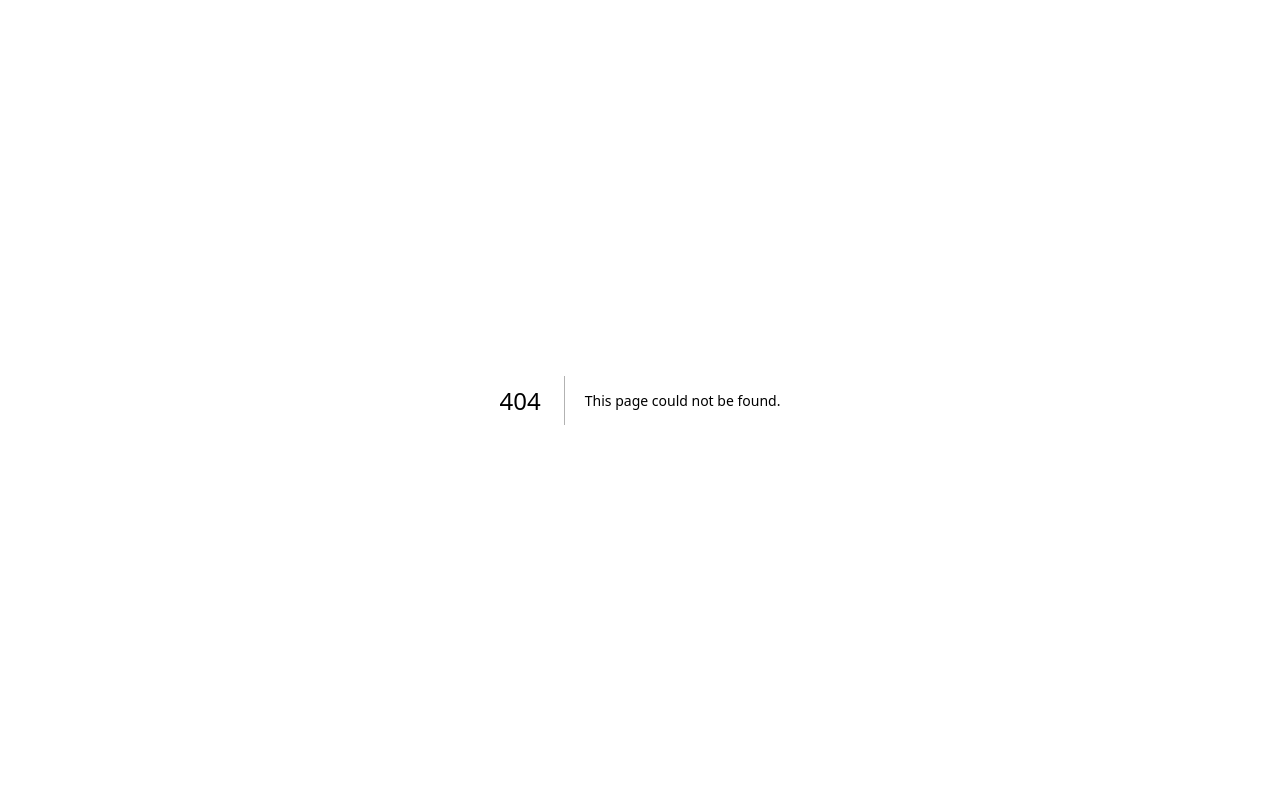
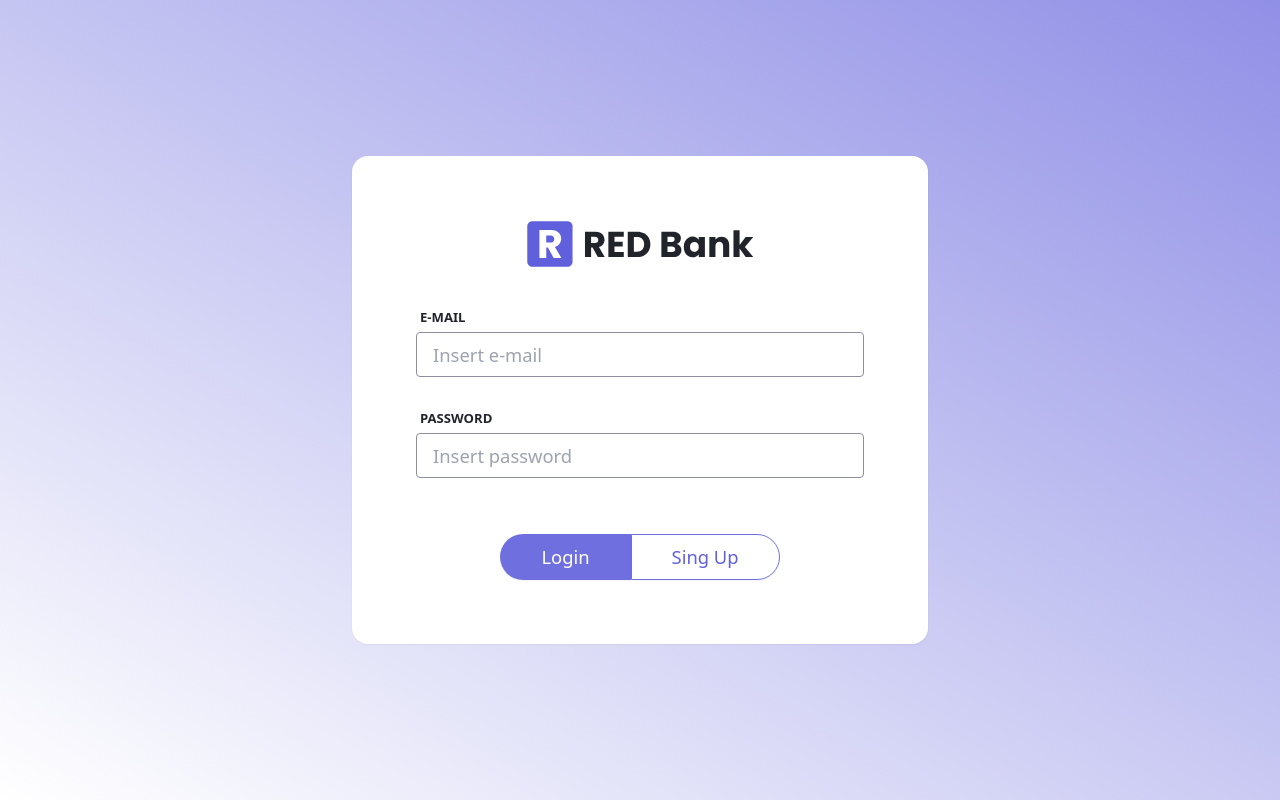
Before and after one commit to ratnov2/broker, a Next.js app: page /auth in a window 1280 px wide. Before the commit this address had no page. Built offline with nearby package versions, Linux system fonts and the light colour scheme; no server answers.

Commit message:
feat(AuthPage UI)

```diff
--- /dev/null
+++ b/app/components/screens/auth/Auth.module.scss
@@ -0,0 +1,7 @@
+.wrapper {
+	background: linear-gradient(
+		210deg,
+		#6160dc -42.86%,
+		rgba(97, 96, 220, 0) 100%
+	);
+}
--- /dev/null
+++ b/app/components/screens/auth/Auth.tsx
@@ -0,0 +1,94 @@
+import cn from 'clsx'
+import { FC, useState } from 'react'
+import { SubmitHandler, useForm } from 'react-hook-form'
+
+import Meta from '@/layout/meta/Meta'
+import Logo from '@/layout/sidebar/Logo'
+
+import AuthButton from '@/ui/auth-elements/AuthButton'
+
+import styles from './Auth.module.scss'
+import AuthFields from '@/screens/auth/AuthFields'
+import { IAuthInput } from '@/screens/auth/auth.interface'
+
+/* isLoading: true / false
+ * Is a temporary variable needed here only for simulate disabled button (UI)
+ * it's must to be replaced with dynamic logic in future
+ */
+const isLoading = false
+
+const Auth: FC = () => {
+	const [type, setType] = useState<'login' | 'register'>('login')
+
+	const {
+		register: registerInput,
+		handleSubmit,
+		formState,
+		reset
+	} = useForm<IAuthInput>({
+		mode: 'onChange'
+	})
+
+	const login = (data: any) => {
+		console.log('login', data)
+	}
+	const register = (data: any) => {
+		console.log('register', data)
+	}
+
+	const onSubmit: SubmitHandler<IAuthInput> = data => {
+		if (type === 'login') login(data)
+		if (type === 'register') register(data)
+
+		reset()
+	}
+
+	return (
+		<Meta title='Auth'>
+			<section
+				className={cn(
+					styles.wrapper,
+					'bg-light-gray min-h-screen flex flex-col items-center justify-center'
+				)}
+			>
+				<div className='bg-white text-black shadow-sm rounded-2xl p-16 w-full max-w-xl flex flex-col items-center'>
+					<div className='mb-10 pointer-events-none'>
+						<Logo />
+					</div>
+					<form
+						onSubmit={handleSubmit(onSubmit)}
+						className='flex flex-col w-full'
+					>
+						{/* fields */}
+						<AuthFields
+							formState={formState}
+							register={registerInput}
+							isPasswordRequired={true}
+						/>
+						{/* buttons */}
+						<div className='self-center mt-6 gap-y-6'>
+							<AuthButton
+								type='submit'
+								onClick={() => setType('login')}
+								disabled={isLoading}
+								baseStyle='primary'
+							>
+								Login
+							</AuthButton>
+							<AuthButton
+								type='submit'
+								onClick={() => setType('register')}
+								disabled={isLoading}
+								baseStyle='secondary'
+							>
+								Sing Up
+							</AuthButton>
+						</div>
+					</form>
+				</div>
+			</section>
+		</Meta>
+	)
+}
+
+export default Auth
--- /dev/null
+++ b/app/components/screens/auth/AuthFields.tsx
@@ -0,0 +1,56 @@
+import { FC } from 'react'
+import { FormState, UseFormRegister } from 'react-hook-form'
+
+import AuthField from '@/ui/auth-elements/AuthField'
+
+import { validEmail } from '@/utils/regex'
+
+type TypeAuthFieldsProps = {
+	register: UseFormRegister<any>
+	formState: FormState<any>
+	isPasswordRequired?: boolean
+}
+
+const AuthFields: FC<TypeAuthFieldsProps> = ({
+	register,
+	formState: { errors },
+	isPasswordRequired = false
+}) => {
+	return (
+		<>
+			<AuthField
+				{...register(
+					'email',
+					isPasswordRequired
+						? {
+								required: 'Email is required',
+								pattern: {
+									value: validEmail,
+									message:
+										'Please enter a valid email address'
+								}
+						  }
+						: {}
+				)}
+				label='e-mail'
+				placeholder='Insert e-mail'
+				error={errors.email}
+			/>
+			<AuthField
+				{...register('password', {
+					required: 'Password is required',
+					minLength: {
+						value: 6,
+						message: 'Must be at least 6 characters'
+					}
+				})}
+				label='password'
+				placeholder='Insert password'
+				type='password'
+				error={errors.password}
+			/>
+		</>
+	)
+}
+
+export default AuthFields
--- /dev/null
+++ b/app/components/screens/auth/auth.interface.ts
@@ -0,0 +1,4 @@
+export interface IAuthInput {
+	email: string
+	password: string
+}
--- /dev/null
+++ b/app/components/ui/auth-elements/AuthButton.tsx
@@ -0,0 +1,35 @@
+import cn from 'clsx'
+import { FC } from 'react'
+
+import { IAuthButton } from '@/ui/auth-elements/auth-elements.interface'
+
+const AuthButton: FC<IAuthButton> = ({
+	children,
+	className,
+	baseStyle = 'primary',
+	...rest
+}) => {
+	return (
+		<button
+			className={cn(
+				'border rounded-full py-2 px-10 shadow-sm transition-all',
+				'hover:bg-opacity-100',
+				'disabled:opacity-60 disabled:pointer-events-none',
+				{
+					'rounded-r-none border-transparent bg-purple bg-opacity-90 text-white':
+						baseStyle === 'primary'
+				},
+				{
+					'rounded-l-none border-purple/90 text-purple hover:text-white hover:bg-purple':
+						baseStyle === 'secondary'
+				},
+				className
+			)}
+			{...rest}
+		>
+			{children}
+		</button>
+	)
+}
+
+export default AuthButton
--- /dev/null
+++ b/app/components/ui/auth-elements/AuthField.tsx
@@ -0,0 +1,36 @@
+import cn from 'clsx'
+import { forwardRef } from 'react'
+
+import { IAuthField } from '@/ui/auth-elements/auth-elements.interface'
+
+const AuthField = forwardRef<HTMLInputElement, IAuthField>(
+	({ label, error, type = 'text', style, className, ...rest }, ref) => {
+		return (
+			<div className='pb-8 relative' style={style}>
+				<label className='flex flex-col gap-y-1'>
+					<span className='uppercase font-bold text-xs ml-1'>
+						{label}
+					</span>
+					<input
+						ref={ref}
+						type={type}
+						{...rest}
+						className={cn(
+							'outline-none py-2 px-4 border border-gray rounded',
+							className
+						)}
+					/>
+				</label>
+				{error && (
+					<div className='text-red absolute bottom-1 left-1 right-1 text-right text-xs'>
+						{error.message?.toString()}
+					</div>
+				)}
+			</div>
+		)
+	}
+)
+
+AuthField.displayName = 'Field'
+
+export default AuthField
--- /dev/null
+++ b/app/components/ui/auth-elements/auth-elements.interface.ts
@@ -0,0 +1,16 @@
+import { ButtonHTMLAttributes, InputHTMLAttributes } from 'react'
+import { FieldError, FieldErrorsImpl, Merge } from 'react-hook-form'
+
+export interface IAuthButton extends ButtonHTMLAttributes<HTMLButtonElement> {
+	baseStyle: 'primary' | 'secondary'
+}
+
+export interface IAuthFieldProps {
+	label: string
+	error?: FieldError | Merge<FieldError, FieldErrorsImpl<any>>
+}
+
+type TypeInputPropsField = InputHTMLAttributes<HTMLInputElement> &
+	IAuthFieldProps
+
+export interface IAuthField extends TypeInputPropsField {}
--- /dev/null
+++ b/app/utils/regex.ts
@@ -0,0 +1 @@
+export const validEmail = /^\w+([\.-]?\w+)*@\w+([\.-]?\w+)*(\.\w{2,3})+$/
--- a/package.json
+++ b/package.json
@@ -18,6 +18,7 @@
     "next": "13.0.6",
     "react": "18.2.0",
     "react-dom": "18.2.0",
+    "react-hook-form": "^7.41.0",
     "react-icons": "^4.7.1",
     "sass": "^1.56.2",
     "typescript": "4.9.4"
--- a/pages/_app.tsx
+++ b/pages/_app.tsx
@@ -1,5 +1,6 @@
+import type { AppProps } from 'next/app'
+
 import '@/assets/styles/globals.scss'
-import type { AppProps } from 'next/app'
 
 export default function App({ Component, pageProps }: AppProps) {
 	return <Component {...pageProps} />
--- /dev/null
+++ b/pages/auth.tsx
@@ -0,0 +1,9 @@
+import { NextPage } from 'next'
+
+import Auth from '@/screens/auth/Auth'
+
+const AuthPage: NextPage = () => {
+	return <Auth />
+}
+
+export default AuthPage
```
Also changed, not shown: 1 other file (tests, documents, lock files or other folders).
